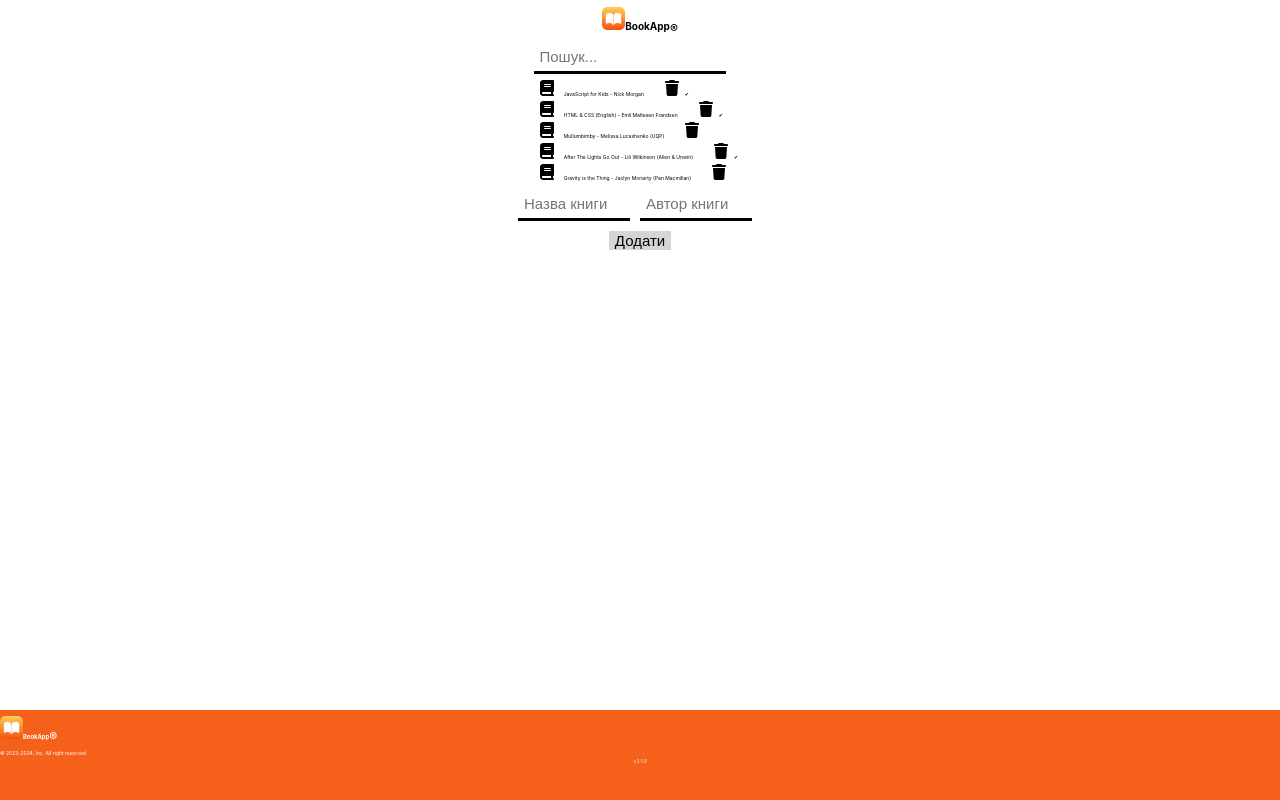
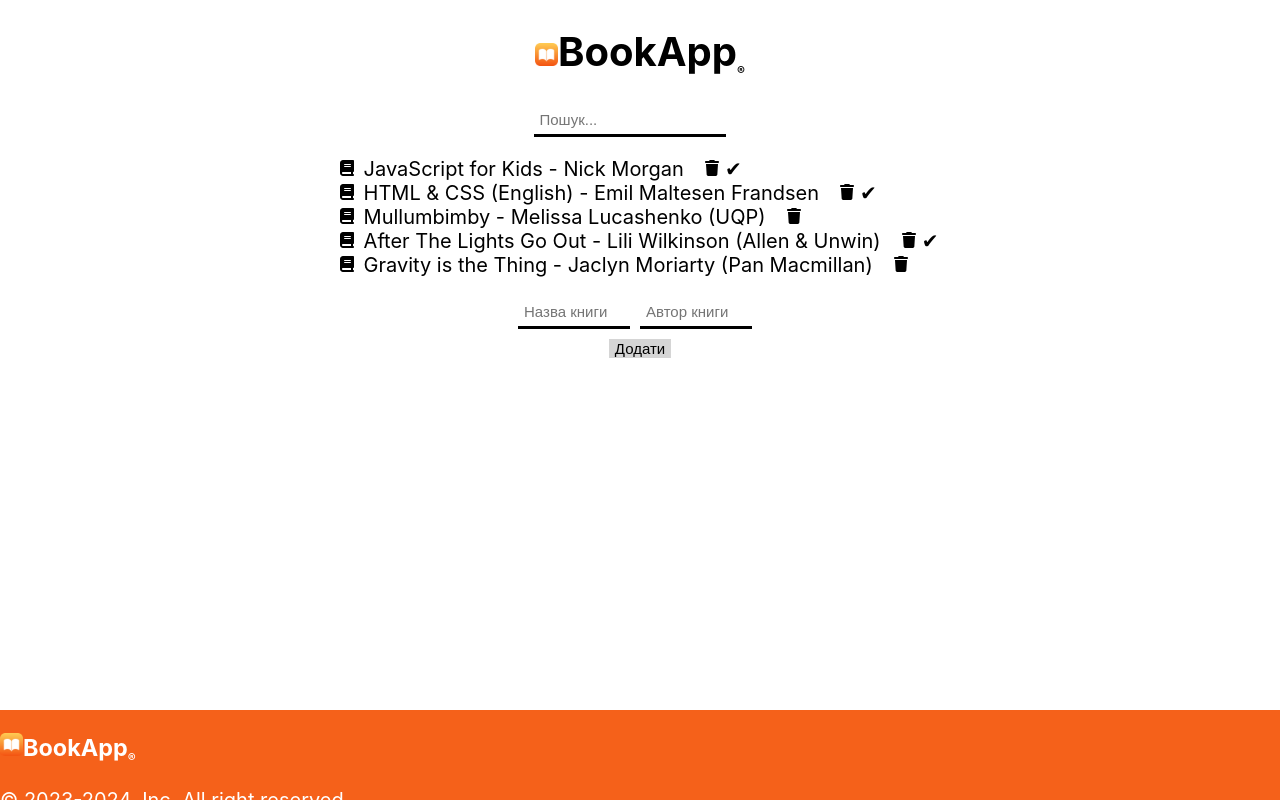
Before and after one commit to Terminator2220/BookApp, a React (Create React App) app: page / in a window 1280 px wide. Built offline with nearby package versions, Linux system fonts and the light colour scheme; the HTML template or start-up script is replaced by a standard one.

Commit message:
Update index.css

```diff
--- a/src/index.css
+++ b/src/index.css
@@ -18,56 +18,15 @@ ul {
   margin-left: -42px;
 }
 
-
-@media screen and (min-width:320px) {
-  # Phone
-  ul {
-    list-style: none;
-    margin-left: -42px;
+/* Додайте медіа-запит для адаптації до пристроїв з меншою шириною екрану */
+@media screen and (max-width: 768px) {
+  body {
+    font-size: 16px; /* Зменште розмір шрифту для менших екранів */
   }
 
-  body {
-    margin: 0;
-    font-family: -apple-system, BlinkMacSystemFont, 'Segoe UI', 'Roboto', 'Oxygen',
-      'Ubuntu', 'Cantarell', 'Fira Sans', 'Droid Sans', 'Helvetica Neue',
-      sans-serif;
-    -webkit-font-smoothing: antialiased;
-    -moz-osx-font-smoothing: grayscale;
-    font-size: 9px;
+  ul {
+    margin-left: 0; /* Зменште відступ для менших екранів або використовуйте відсотки */
   }
 }
 
-@media screen and (min-width:769px) {
-  # Desktop
-  ul {
-    list-style: none;
-    margin-left: -42px;
-  }
-
-  body {
-    margin: 0;
-    font-family: -apple-system, BlinkMacSystemFont, 'Segoe UI', 'Roboto', 'Oxygen',
-      'Ubuntu', 'Cantarell', 'Fira Sans', 'Droid Sans', 'Helvetica Neue',
-      sans-serif;
-    -webkit-font-smoothing: antialiased;
-    -moz-osx-font-smoothing: grayscale;
-    font-size: 5px;
-  }
-}
-@media screen and (min-width:321px) and (max-width:768px) {
-  # Tablet
-  ul {
-    list-style: none;
-    margin-left: -42px;
-  }
-
-  body {
-    margin: 0;
-    font-family: -apple-system, BlinkMacSystemFont, 'Segoe UI', 'Roboto', 'Oxygen',
-      'Ubuntu', 'Cantarell', 'Fira Sans', 'Droid Sans', 'Helvetica Neue',
-      sans-serif;
-    -webkit-font-smoothing: antialiased;
-    -moz-osx-font-smoothing: grayscale;
-    font-size: 10px;
-  }
-}
+/* Додайте інші медіа-запити за потребою для інших адаптацій */
```
